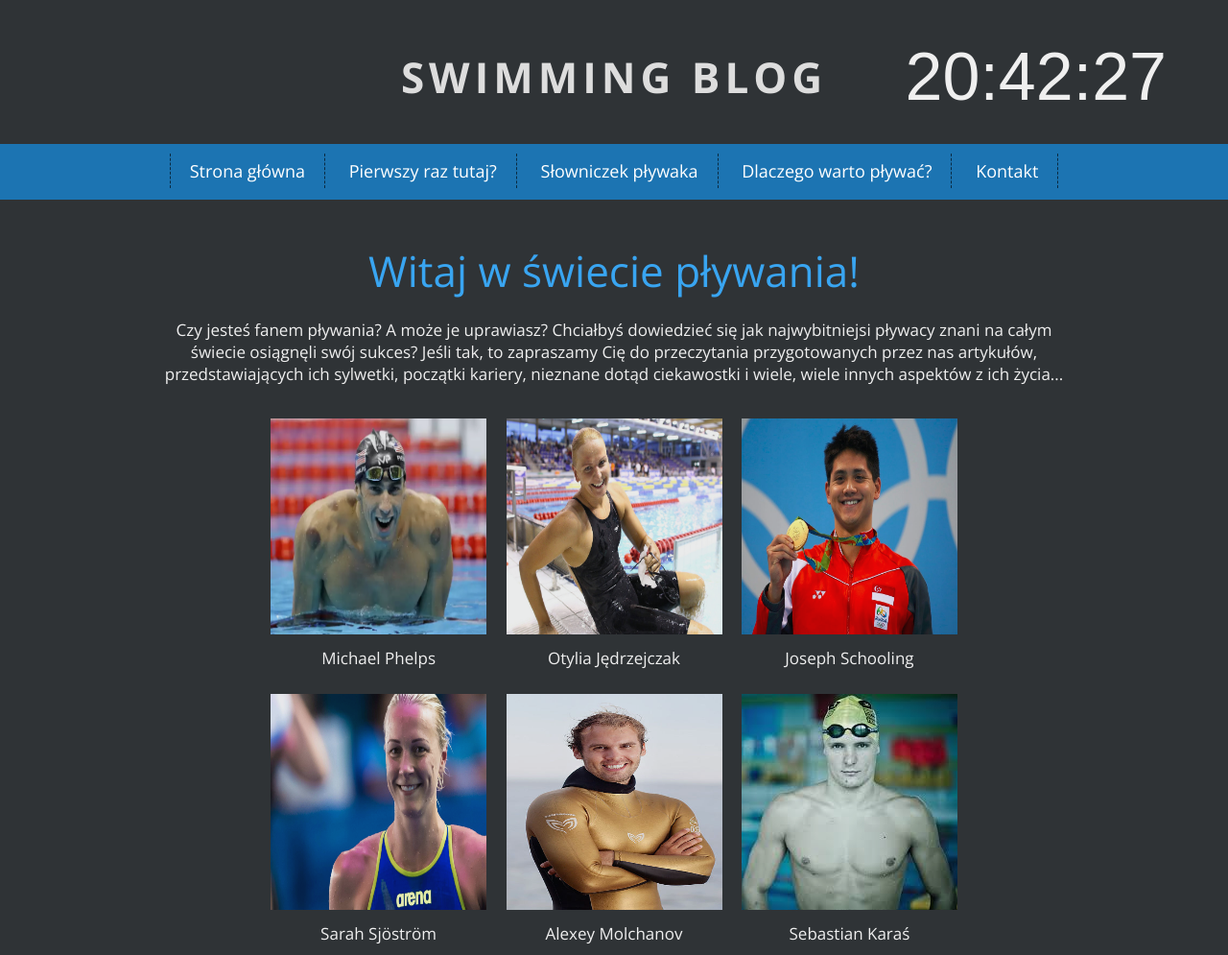
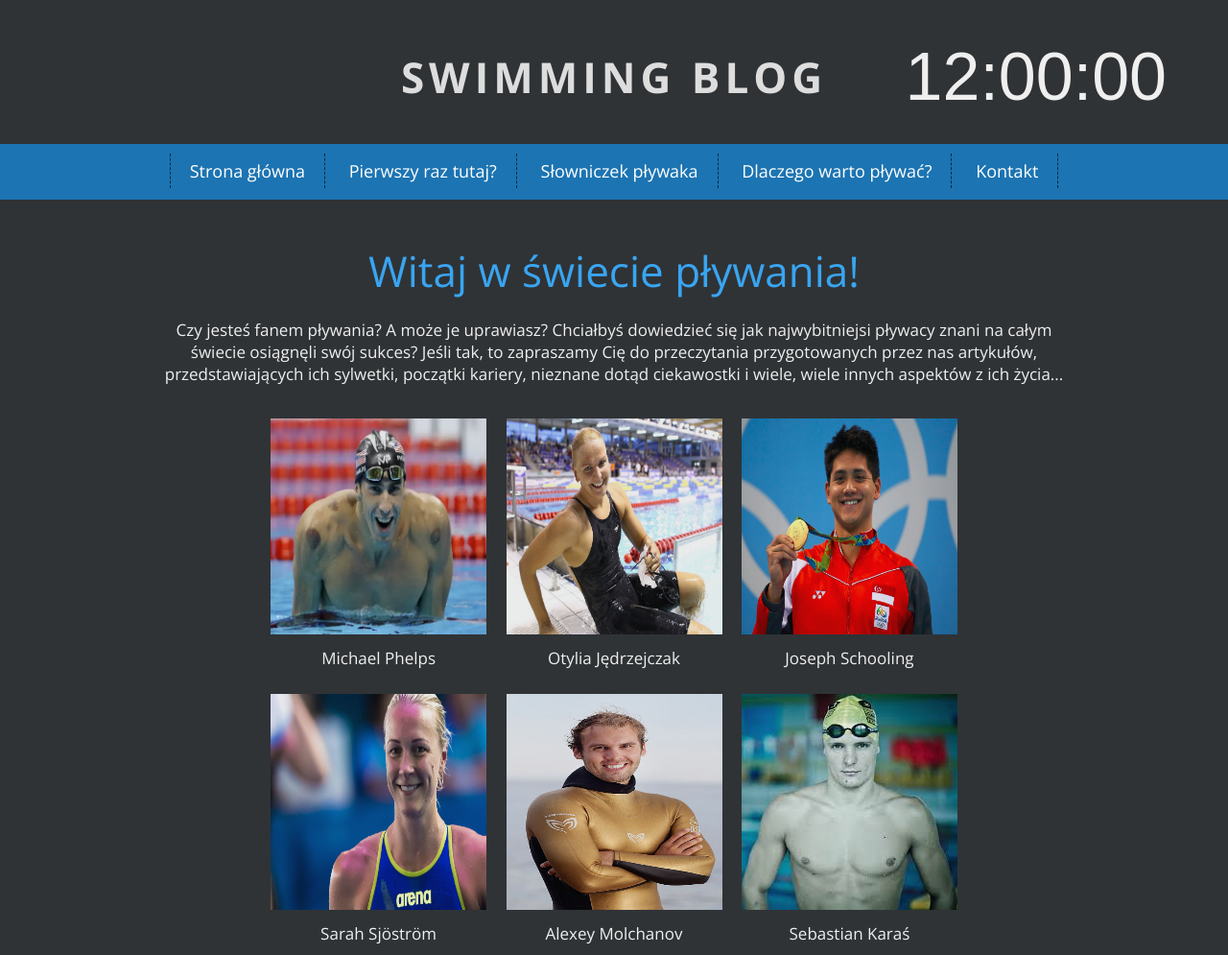
Before and after one commit to Squir3/Swimming-blog, a plain HTML site: page index.html in a window 1280 px wide. Shown: the top 995 px of the page at 96% size. Drawn offline with nearby package versions, Linux system fonts and the light colour scheme.

Commit message:
timer removed

```diff
--- a/index.html
+++ b/index.html
@@ -13,7 +13,6 @@
 	<link rel="stylesheet" href="style.css">
 	<link rel="stylesheet" href="css/fontello.css">
 	<link href="https://fonts.googleapis.com/css?family=Open+Sans:400,700&display=swap&subset=latin-ext" rel="stylesheet">
-	<script src="timer.js"></script>
 	<script src="https://ajax.googleapis.com/ajax/libs/jquery/3.4.1/jquery.min.js"></script>
 	<script src="jquery.scrollTo.min.js"></script>
 
--- a/timer.js
+++ /dev/null
@@ -1,17 +0,0 @@
-function odliczanie()
-	{
-		var dzisiaj = new Date();
-
-		var godzina = dzisiaj.getHours();
-		if (godzina<10) godzina = "0"+godzina;
-
-		var minuta = dzisiaj.getMinutes();
-		if (minuta<10) minuta = "0"+minuta;
-
-		var sekunda = dzisiaj.getSeconds();
-		if (sekunda<10) sekunda = "0"+sekunda;
-
-		document.getElementById("zegar").innerHTML = godzina+":"+minuta+":"+sekunda;
-
-		 setTimeout("odliczanie()",1000);
-	}
```
Also changed, not shown: jedrzejczak.html (+0 -1 lines), karas.html (+0 -1 lines), kontakt.html (+0 -1 lines), molchanov.html (+0 -1 lines), phelps.html (+0 -1 lines), pierwszy.html (+0 -1 lines), plywanie.html (+0 -1 lines), schooling.html (+0 -1 lines), sjostorm.html (+0 -1 lines), slowniczek.html (+0 -1 lines).
